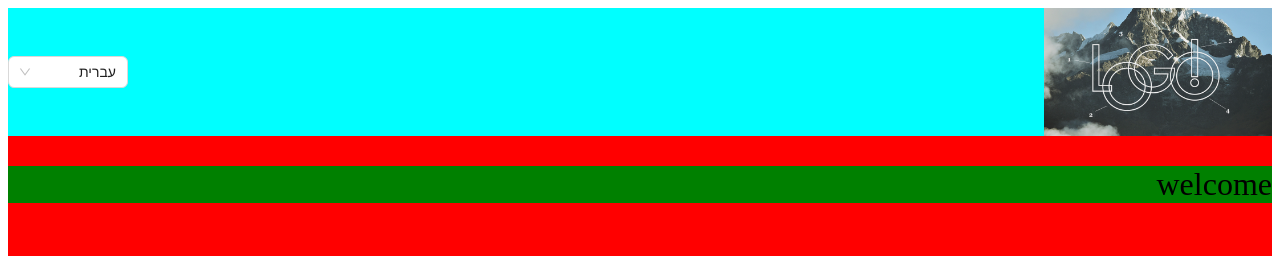
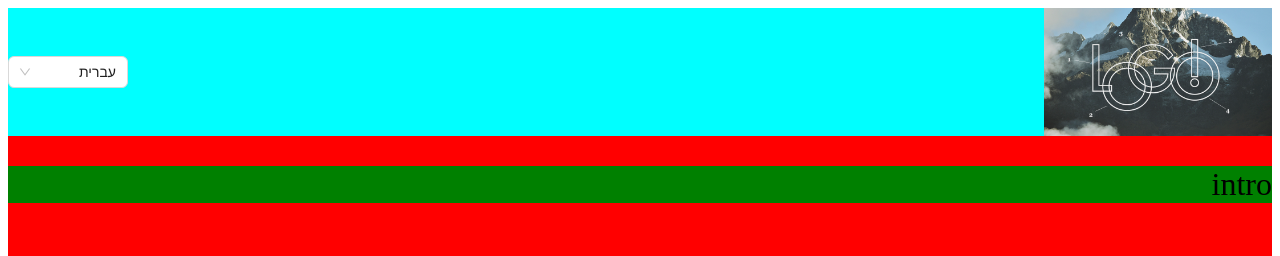
Before and after one commit to tomerdev1/dr-elena, a Next.js app: page / in a window 1280 px wide. Shown: the top 256 px of the page. Built offline with nearby package versions, Linux system fonts and the light colour scheme.

Commit message:
added i18n

```diff
--- a/package.json
+++ b/package.json
@@ -10,9 +10,11 @@
   },
   "dependencies": {
     "antd": "^5.20.3",
+    "i18next": "^23.14.0",
     "next": "14.2.7",
     "react": "^18",
     "react-dom": "^18",
+    "react-i18next": "^15.0.1",
     "sass": "^1.77.8"
   },
   "devDependencies": {
--- a/pages/Components/Header/Header.tsx
+++ b/pages/Components/Header/Header.tsx
@@ -1,12 +1,12 @@
 import Image from "next/image";
 import styles from "./Header.module.scss";
+import { useLanguageContext } from "@/pages/hooks/useLanguageContext";
 import CustomSelect from "../Common/Select/CustomSelect";
-import { useContext } from "react";
-import { LanguageContext } from "@/pages/context/context";
-import { useLanguageContext } from "@/pages/hooks/useLanguageContext";
+import { useTranslation } from "react-i18next";
 const Header: React.FC = () => {
   const { headerContainer } = styles;
   const { language, setLanguage } = useLanguageContext();
+  const { i18n } = useTranslation();
   const options = [
     {
       label: "עברית",
@@ -27,6 +27,7 @@ const Header: React.FC = () => {
 
   const handleChange = (value: string) => {
     setLanguage(value);
+    i18n.changeLanguage(value);
   };
 
   return (
--- a/pages/MainPage/MainPage.tsx
+++ b/pages/MainPage/MainPage.tsx
@@ -1,17 +1,17 @@
 import { cn } from "@/lib/utils";
-import Header from "../Components/Header/Header";
+import Header from "../components/Header/Header";
 import styles from "./MainPage.module.scss";
-import { useContext } from "react";
-import { LanguageContext } from "../context/context";
 import { useLanguageContext } from "../hooks/useLanguageContext";
+import { useTranslation } from "react-i18next";
 
 const MainPage: React.FC = () => {
   const { app, content, rtl } = styles;
   const { language } = useLanguageContext();
+  const { t } = useTranslation();
   return (
     <div className={cn(app, language == "hebrew" && rtl)}>
       <Header />
-      <div className={content}>welcome</div>
+      <div className={content}>{t("intro")}</div>
     </div>
   );
 };
--- a/pages/index.tsx
+++ b/pages/index.tsx
@@ -1,10 +1,11 @@
 import MainPage from "./MainPage/MainPage";
 import { LanguageProvider } from "./providers/LanguageProvider";
+import "./translations/i18n";
 
 const Home: React.FC = () => {
   return (
     <LanguageProvider>
-      <MainPage />;
+      <MainPage />
     </LanguageProvider>
   );
 };
--- /dev/null
+++ b/pages/translations/english/translation.json
@@ -0,0 +1,3 @@
+{
+    "intro": "Welcome"
+}
--- /dev/null
+++ b/pages/translations/hebrew/translation.json
@@ -0,0 +1,3 @@
+{
+    "intro": "ברוכים הבאים"
+}
--- /dev/null
+++ b/pages/translations/i18n.ts
@@ -0,0 +1,22 @@
+import i18next from "i18next";
+import { initReactI18next } from "react-i18next";
+
+import translationEnglish from "./english/translation.json";
+import translationHebrew from "./hebrew/translation.json";
+import translationRussian from "./russian/translation.json";
+
+const resources = {
+  english: {
+    translation: translationEnglish,
+  },
+  hebrew: {
+    translation: translationHebrew,
+  },
+  russian: {
+    translation: translationRussian,
+  },
+};
+
+i18next.use(initReactI18next).init({ resources, lng: "he" });
+
+export default i18next;
--- /dev/null
+++ b/pages/translations/russian/translation.json
@@ -0,0 +1,3 @@
+{
+    "intro": "мир"
+}
```
Also changed, not shown: 1 other file (tests, documents, lock files or other folders).
